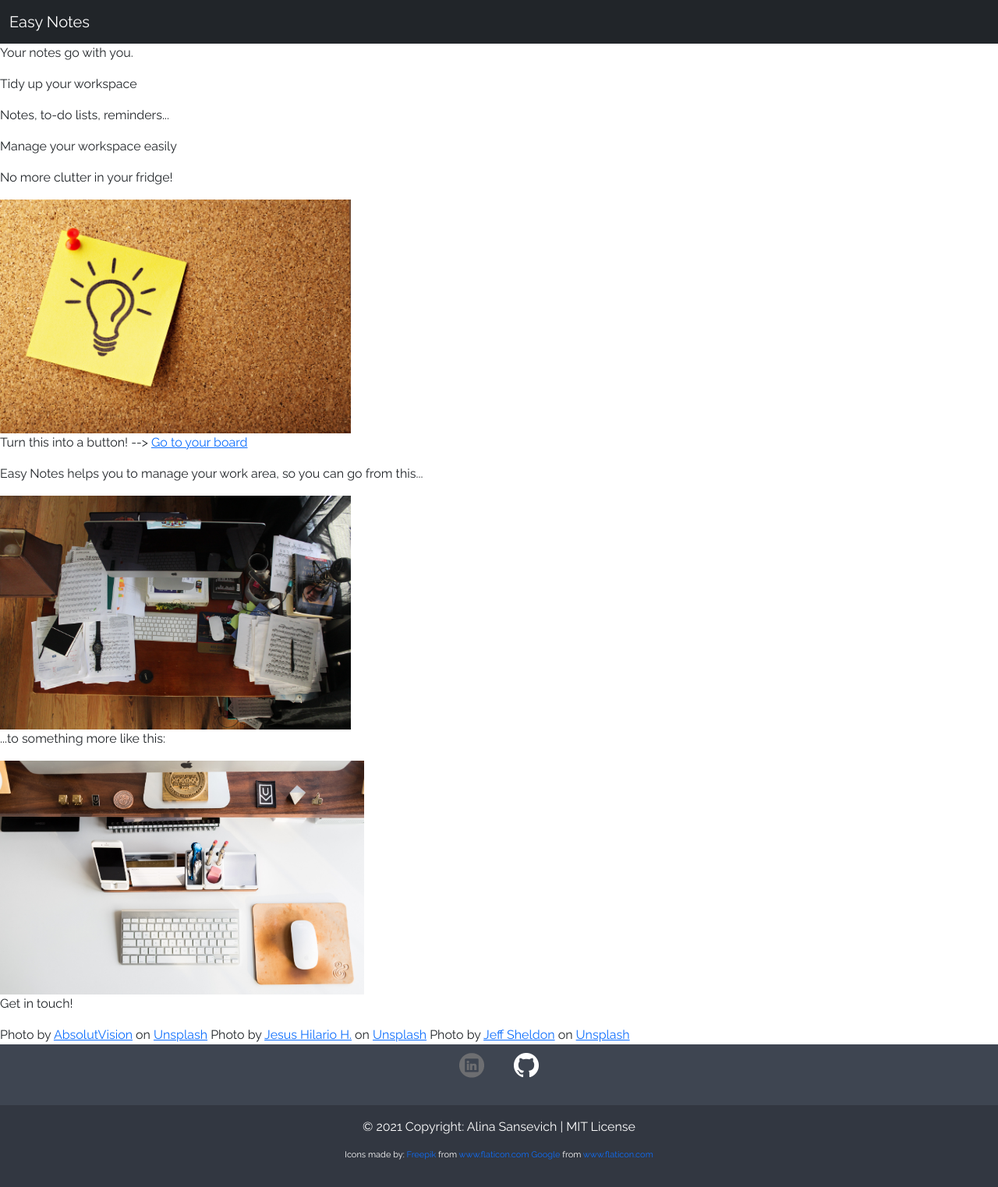
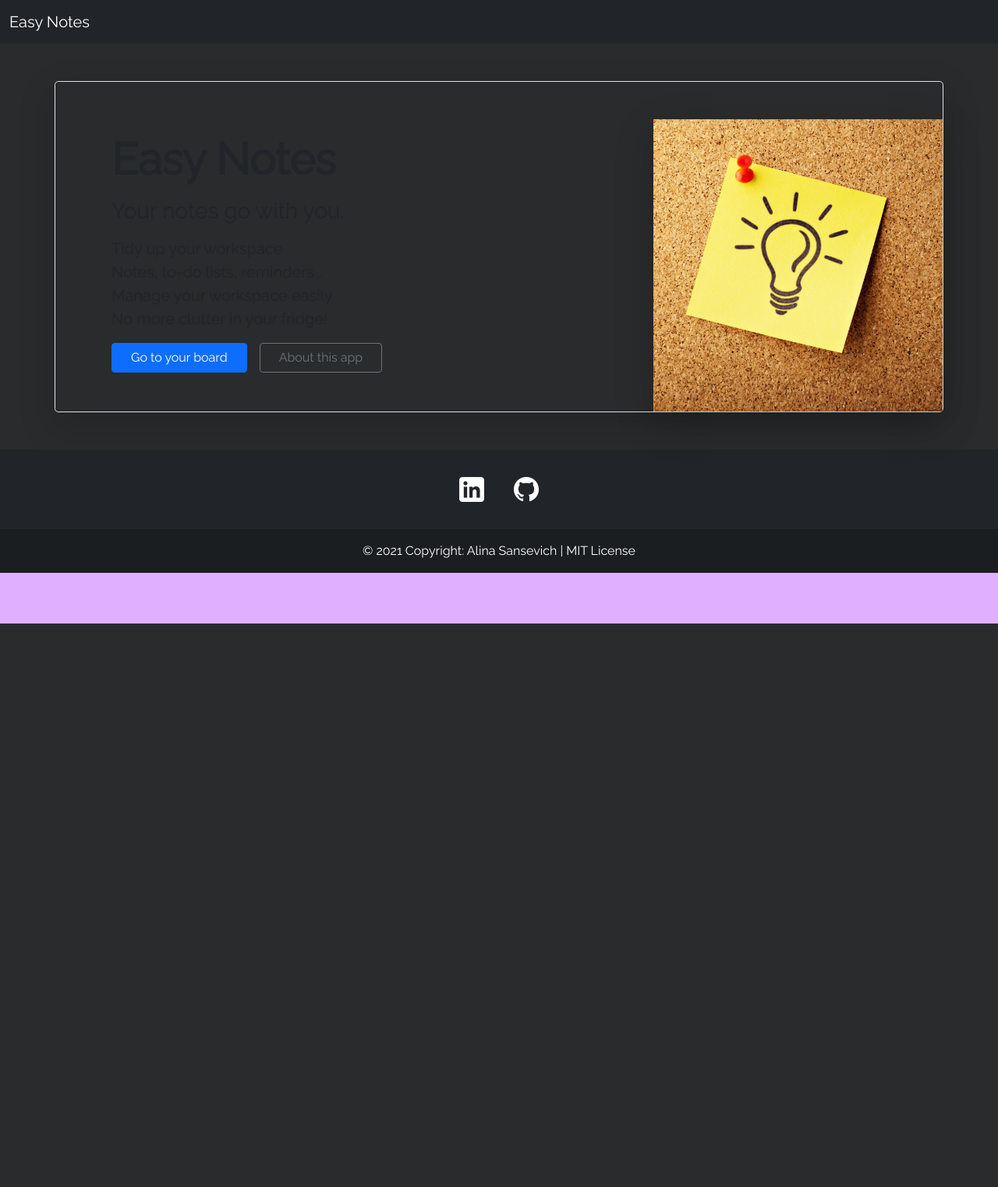
Before and after one commit to alinasansevich/easy-notes, a Django app: page / in a window 1280 px wide. Shown: the whole page at 78% size. After the commit the page ends 800 px from the top, so only its background shows below. Run offline with Django 3.2, Linux system fonts and the light colour scheme.

Commit message:
Changed index.html.

```diff
--- a/easy_notes_app/static/easy_notes_app/base-styles.css
+++ b/easy_notes_app/static/easy_notes_app/base-styles.css
@@ -22,6 +22,7 @@ html {
 }
 body{
   font-family: 'Raleway', sans-serif;
+  background-color: #292b2c;
 }
 /* change header for navbar */
 .header {
--- a/easy_notes_app/templates/easy_notes_app/base.html
+++ b/easy_notes_app/templates/easy_notes_app/base.html
@@ -25,28 +25,29 @@
 
   </head>
   <body>
-
+  <!-- Navbar -->
     <nav class="navbar navbar-dark bg-dark">
       <!-- Navbar content -->
       <div class="container-fluid">
         <a class="navbar-brand" href="{% url 'easy_notes_app:index' %}">Easy Notes</a>
       </div>
     </nav>
-
+  <!-- Navbar -->
 
   {% block content %}{% endblock content %}
 
   <!-- Footer -->
-  <footer class="text-left text-lg-start text-white"
-          style="background-color: #3e4551">
+  <footer class="bg-dark text-center text-white">
     {% load static %}
+    <!-- Grid container -->
+    <div class="container p-4 pb-0">
       <!-- Section: Social media -->
       <section class="mb-4 text-center">
         <!-- Linkedin -->
         <a class="btn btn-floating m-1"
            href="https://www.linkedin.com/in/alina-sansevich-070b6159/"
            role="button">
-         <img src="{% static 'easy_notes_app/32.png' %}" alt="LinkedIn logo">
+           <img src="{% static 'easy_notes_app/white-linkedin-icon-text-label-symbol-number-transparent-png-2024887.png' %}" alt="LinkedIn logo" width="32" height="32">
            </a>
         <!-- Github -->
         <a class="btn btn-floating m-1"
@@ -56,23 +57,20 @@
            </a>
       </section>
     <!-- Section: Social media -->
+    </div>
+    <!-- Grid container -->
 
     <!-- Copyright -->
       <div class="text-center p-3"
            style="background-color: rgba(0, 0, 0, 0.2)">© 2021 Copyright:
         <a class="text-white copyright" href="https://github.com/alinasansevich/easy-notes"
            >Alina Sansevich | MIT License</a>
-      <div class="footer-icons text-right py-3">Icons made by: <a href="https://www.freepik.com" title="Freepik">Freepik</a> from <a href="https://www.flaticon.com/" title="Flaticon">www.flaticon.com</a>
-      <a href="https://www.flaticon.com/authors/google" title="Google">Google</a> from <a href="https://www.flaticon.com/" title="Flaticon">www.flaticon.com</a>
-      </div>
       </div>
     <!-- Copyright -->
   </footer>
   <!-- Footer -->
 
-    <!-- Optional JavaScript; choose one of the two! -->
-
-    <!-- Option 1: Bootstrap Bundle with Popper -->
+    <!-- Optional JavaScript; Option 1: Bootstrap Bundle with Popper -->
     <script src="https://cdn.jsdelivr.net/npm/bootstrap@5.1.3/dist/js/bootstrap.bundle.min.js" integrity="sha384-ka7Sk0Gln4gmtz2MlQnikT1wXgYsOg+OMhuP+IlRH9sENBO0LRn5q+8nbTov4+1p" crossorigin="anonymous"></script>
   </body>
 </html>
--- a/easy_notes_app/templates/easy_notes_app/index.html
+++ b/easy_notes_app/templates/easy_notes_app/index.html
@@ -1,71 +1,40 @@
 {% extends "easy_notes_app/base.html" %}
 
 {% block content %}
+  <div class="container my-5">
+  	<div class="row p-4 pb-0 pe-lg-0 pt-lg-5 align-items-center rounded-3 border shadow-lg">
+  		<div class="col-lg-7 p-3 p-lg-5 pt-lg-3">
+  			<div class="lc-block mb-3">
+  				<div editable="rich">
+  					<h2 class="fw-bold display-4">Easy Notes&nbsp;<p></p>
+  						<h3>Your notes go with you.</h3>
+  					</h2>
+  				</div>
+  			</div>
 
-  <section>
-    <div>
-      <p>Your notes go with you.</p>
+  			<div class="lc-block mb-3">
+  				<div editable="rich">
+  					<p class="lead">Tidy up your workspace<br>
+                        Notes, to-do lists, reminders...<br>
+                        Manage your workspace easily<br>
+                        No more clutter in your fridge!<br>
+  					</p>
+  				</div>
+  			</div>
 
-      <p>Tidy up your workspace</p>
-      <p>Notes, to-do lists, reminders...</p>
-      <p>Manage your workspace easily</p>
-      <p>No more clutter in your fridge!</p>
+  			<div class="lc-block d-grid gap-2 d-md-flex justify-content-md-start"><a class="btn btn-primary px-4 me-md-2" href="{% url 'easy_notes_app:notes' %}" role="button">Go to your board</a>
+  				<a class="btn btn-outline-secondary px-4" href="{% url 'easy_notes_app:about' %}" role="button">About this app</a>
   			</div>
-    <div>
+  		</div>
+  		<div class="col-lg-4 offset-lg-1 p-0 overflow-hidden shadow-lg">
+  			<div class="lc-block">
   			{% load static %}
               <img src="{% static 'easy_notes_app/absolutvision-82TpEld0_e4-unsplash.jpg' %}"
                    alt="Idea note pined on a board."
-           weight='400'
-           height='300'>
-
-      <p>
-        Turn this into a button! -->
-        <a href="{% url 'easy_notes_app:notes' %}">Go to your board</a>
-      </p>
+                   weight='500'
+                   height='375'>
             </div>
-
-
-
-
-  </section>
-  <section>
-    <div>
-      <p>Easy Notes helps you to manage your work area, so you can go from this...</p>
-      {% load static %}
-      <img src="{% static 'easy_notes_app/jesus-hilario-h-5v69Vl62NCM-unsplash.jpg' %}"
-           alt="Messy desktop"
-           weight='400'
-           height='300'>
   		</div>
-    <div>
-      <p>...to something more like this:</p>
-      {% load static %}
-        <img src="{% static 'easy_notes_app/jeff-sheldon-mKxdiW2QEkE-unsplash.jpg' %}"
-             alt="Tidy desktop"
-             weight='400'
-             height='300'>
   	</div>
-  </section>
-
-  <section>
-    <p>Get in touch!</p>
-  </section>
-
-
-
-
-
-
-
-
-  <div>
-    Photo by <a href="https://unsplash.com/@freegraphictoday?utm_source=unsplash&utm_medium=referral&utm_content=creditCopyText">AbsolutVision</a> on <a href="https://unsplash.com/?utm_source=unsplash&utm_medium=referral&utm_content=creditCopyText">Unsplash</a>
-
-
-    Photo by <a href="https://unsplash.com/@jesushilarioh?utm_source=unsplash&utm_medium=referral&utm_content=creditCopyText">Jesus Hilario H.</a> on <a href="https://unsplash.com/s/photos/messy-desktop?utm_source=unsplash&utm_medium=referral&utm_content=creditCopyText">Unsplash</a>
-    Photo by <a href="https://unsplash.com/@ugmonk?utm_source=unsplash&utm_medium=referral&utm_content=creditCopyText">Jeff Sheldon</a> on <a href="https://unsplash.com/s/photos/tidy-desk?utm_source=unsplash&utm_medium=referral&utm_content=creditCopyText">Unsplash</a>
   </div>
-
-
-
 {% endblock content %}
```
Also changed, not shown: easy_notes_app/templates/easy_notes_app/about.html (+32 -1 lines), easy_notes_app/static/easy_notes_app/white-linkedin-icon-text-label-symbol-number-transparent-png-2024887.png (added), easy_notes_app/static/easy_notes_app/white-linkedin-icon-transparent-background-5.jpg (added). Lines whose indentation alone changed are shown as unchanged.
